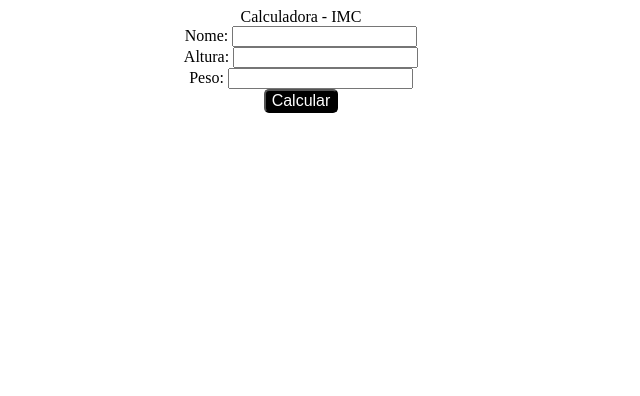
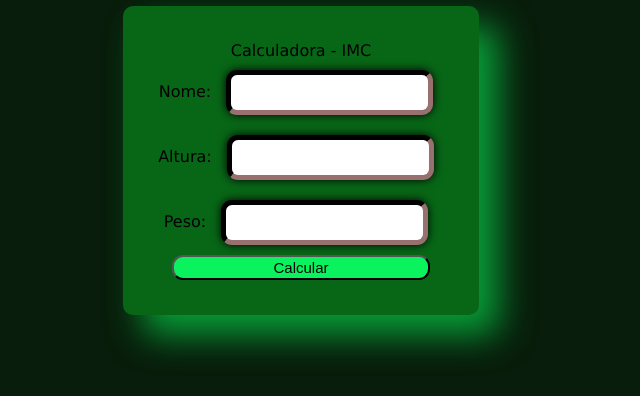
Before and after one commit to caiquegabriel1604/calculadora, a plain HTML site: page index.html in a window 1280 px wide. Shown: the whole page, without its empty margins (339-979 px from the left). Drawn offline with Linux system fonts and the light colour scheme.

Commit message:
Add files via upload

```diff
--- a/style.css
+++ b/style.css
@@ -1,9 +1,41 @@
 body{
-    text-align: center;
+    background-color: rgb(8, 29, 11);
+    font-family: 'Lucida Sans', 'Lucida Sans Regular', 'Lucida Grande', 'Lucida Sans Unicode', Geneva, Verdana, sans-serif;
+    display: flex;
+    justify-content: center;
+    align-items: center;
+    height: 40vh;
+    margin: 0;
 }
 button{
-    font-size: 1rem;
-    color: white;
-    background-color: black;
-    border-radius: 5px;
+    color: black;
+    background-color: aliceblue;
 }
+button:hover{
+    color: aliceblue;
+    background-color: rgb(41, 31, 31);
+}
+.container{
+    background-color: rgb(8, 103, 23);
+    padding: 35px;
+    border-radius: 10px;
+    box-shadow: 20px 20px 35px #089d38;
+    text-align: center;
+
+}
+button{
+    width: 90%;
+    height: 25px;
+    background-color: rgb(10, 243, 95);
+    color: rgb(0, 0, 0);
+    font-size: 15px;
+    border-radius: 11px;
+    cursor: pointer;
+}
+input{
+    padding: 10px;
+    margin: 10px;
+    border: 5px inset rgb(68, 50, 50);
+    border-radius: 11px;
+    box-shadow: 0 0 10px;
+}
```
